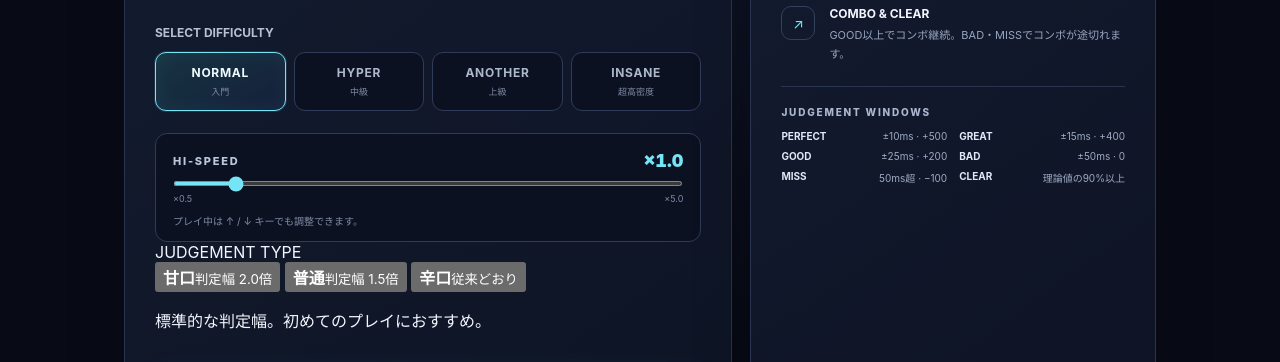
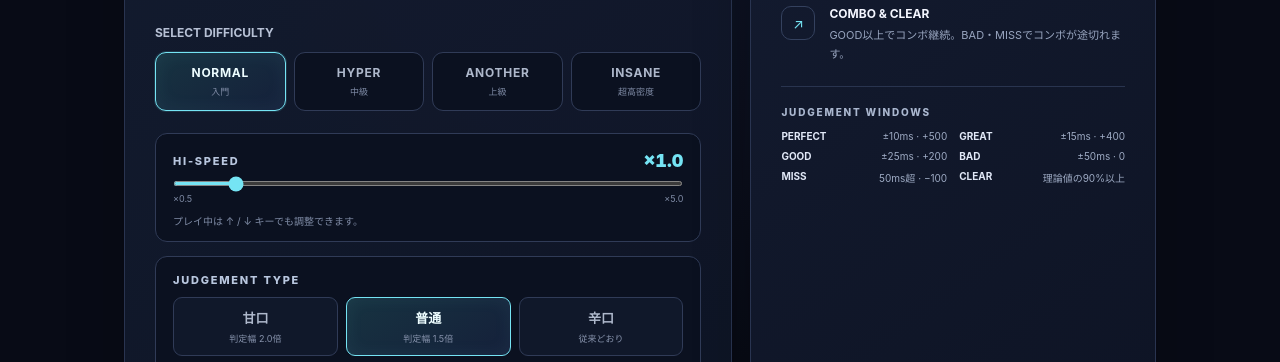
Before and after one commit to scandiumpuru/quadra-4k, a plain HTML site: page index.html in a window 1280 px wide. Shown: the part 565-927 px from the top of the page. Drawn offline with Linux system fonts and the light colour scheme.

Commit message:
Style judgement difficulty selector

```diff
--- a/style.css
+++ b/style.css
@@ -73,3 +73,13 @@ h1{font-size:clamp(34px,6vw,62px);line-height:1.08;letter-spacing:-.045em;margin
 #speedSlider{display:block;width:100%;height:5px;margin:0;accent-color:#75e4f4;cursor:pointer}
 .speed-range{display:flex;justify-content:space-between;margin-top:7px;color:#7f8ba5;font-size:9px}
 .speed-control p{margin:9px 0 0;color:#7f8ba5;font-size:10px}
+
+
+.judge-control{margin-top:14px;padding:16px 17px 13px;border:1px solid #303b57;border-radius:12px;background:#0b1120}
+.judge-control-heading{font-size:11px;font-weight:850;letter-spacing:.16em;color:#b9c7df;margin-bottom:10px}
+.judge-options{display:grid;grid-template-columns:repeat(3,minmax(0,1fr));gap:8px}
+.judge-option{border:1px solid #303b57;border-radius:9px;background:#10182a;color:#aeb8cb;padding:10px 5px;text-align:center}
+.judge-option strong{display:block;font-size:13px}
+.judge-option small{display:block;margin-top:5px;color:#8793ac;font-size:9px}
+.judge-option.active{border-color:var(--cyan);background:linear-gradient(145deg,#173341,#15203a);color:#edfdff;box-shadow:inset 0 0 18px #75e4f411}
+.judge-control p{margin:9px 0 0;color:#7f8ba5;font-size:10px;line-height:1.6}
```
